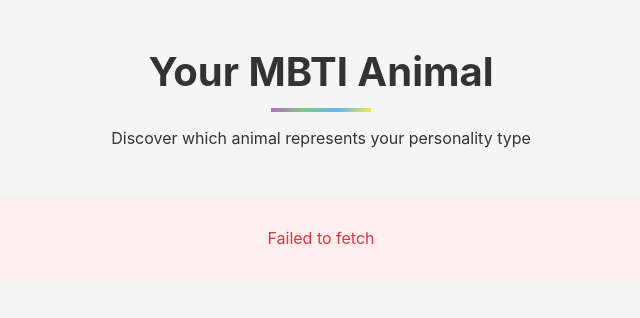
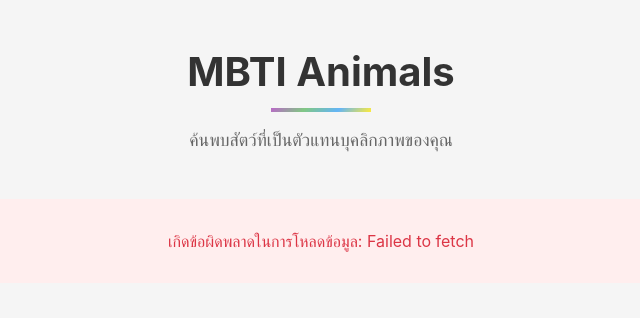
Before and after one commit to chokunkie02/mbti_checker, a Flask app: page /animals in a window 1280 px wide. Shown: the top 318 px of the page, without its empty margins (319-959 px from the left). Run offline with Flask 2, Linux system fonts and the light colour scheme.

Commit message:
Update data animals.json

```diff
--- a/app/templates/animals.html
+++ b/app/templates/animals.html
@@ -1,9 +1,9 @@
 <!DOCTYPE html>
-<html lang="en">
+<html lang="th">
 <head>
     <meta charset="UTF-8">
     <meta name="viewport" content="width=device-width, initial-scale=1.0">
-    <title>MBTI Animal Types</title>
+    <title>MBTI Animals</title>
     <style>
         :root {
             --analyst-color: #BA68C8;
@@ -18,7 +18,7 @@
         }
 
         body {
-            font-family: -apple-system, BlinkMacSystemFont, 'Segoe UI', Roboto, Oxygen, Ubuntu, Cantarell, sans-serif;
+            font-family: -apple-system, BlinkMacSystemFont, 'Segoe UI', Roboto, sans-serif;
             margin: 0;
             padding: 20px;
             background-color: var(--mbti-bg);
@@ -51,6 +51,11 @@
             width: 100px;
             height: 4px;
             background: var(--mbti-gradient);
+        }
+
+        .subtitle {
+            color: #666;
+            font-size: 1.1rem;
         }
 
         .current-type {
@@ -148,16 +153,6 @@
             transform: translateY(-2px);
         }
 
-        @media (max-width: 768px) {
-            .traits-grid {
-                grid-template-columns: 1fr;
-            }
-
-            .carousel-item {
-                flex: 0 0 calc(100% - 2rem);
-            }
-        }
-
         .loading {
             text-align: center;
             padding: 2rem;
@@ -173,13 +168,23 @@
             border-radius: 8px;
             margin: 1rem 0;
         }
+
+        @media (max-width: 768px) {
+            .traits-grid {
+                grid-template-columns: 1fr;
+            }
+
+            .carousel-item {
+                flex: 0 0 calc(100% - 2rem);
+            }
+        }
     </style>
 </head>
 <body>
     <div class="container">
         <div class="page-header">
-            <h1>Your MBTI Animal</h1>
-            <p>Discover which animal represents your personality type</p>
+            <h1>MBTI Animals</h1>
+            <p class="subtitle">ค้นพบสัตว์ที่เป็นตัวแทนบุคลิกภาพของคุณ</p>
         </div>
 
         <div id="loading" class="loading">
@@ -189,25 +194,27 @@
         <div id="error-container"></div>
 
         <div class="current-type" id="current-type" style="display: none">
-            <!-- Current type content will be loaded here -->
+            <!-- เนื้อหาประเภทปัจจุบันจะถูกโหลดที่นี่ -->
         </div>
 
         <div class="carousel-section" id="carousel-section" style="display: none">
-            <h2 class="carousel-title">Other MBTI Animals</h2>
+            <h2 class="carousel-title">สัตว์ MBTI อื่นๆ</h2>
             <div class="carousel">
                 <div class="carousel-container" id="carousel-container">
-                    <!-- Other types will be loaded here -->
+                    <!-- สัตว์ประเภทอื่นๆ จะถูกโหลดที่นี่ -->
                 </div>
                 <div class="carousel-buttons">
-                    <button class="carousel-button" onclick="previousSlide()">Previous</button>
-                    <button class="carousel-button" onclick="nextSlide()">Next</button>
+                    <button class="carousel-button" onclick="previousSlide()">ก่อนหน้า</button>
+                    <button class="carousel-button" onclick="nextSlide()">ถัดไป</button>
                 </div>
             </div>
         </div>
     </div>
 
     <script>
-        // Fetch and display animal data
+        let currentSlide = 0;
+        let animals = [];
+
         async function fetchAnimalData() {
             const loading = document.getElementById('loading');
             const errorContainer = document.getElementById('error-container');
@@ -220,28 +227,17 @@
                 currentType.style.display = 'none';
                 carouselSection.style.display = 'none';
 
-                const response = await fetch('https://raw.githubusercontent.com/chokunkie/mbti_checker/refs/heads/main/app/templates/animal.json');
+                const response = await fetch('https://raw.githubusercontent.com/chokunkie02/mbti_checker/refs/heads/main/app/templates/animals.json');
 
                 if (!response.ok) {
-                    throw new Error(`Failed to fetch data: ${response.status} ${response.statusText}`);
+                    throw new Error('ไม่สามารถโหลดข้อมูลได้');
                 }
 
-                const text = await response.text();
-                let data;
-                try {
-                    data = JSON.parse(text);
-                } catch (e) {
-                    console.error('JSON parsing error:', e);
-                    console.log('Received text:', text);
-                    throw new Error('Invalid JSON data received from server');
-                }
+                const data = await response.json();
+                animals = data;
 
-                if (!Array.isArray(data)) {
-                    throw new Error('Expected array of animal data');
-                }
-
-                displayCurrentType(data[0]); // Display first animal by default
-                setupCarousel(data.slice(1)); // Setup carousel with other animals
+                displayCurrentType(animals[0]);
+                setupCarousel(animals.slice(1));
 
                 currentType.style.display = 'block';
                 carouselSection.style.display = 'block';
@@ -249,7 +245,7 @@
                 console.error('Error:', error);
                 errorContainer.innerHTML = `
                     <div class="error-message">
-                        ${error.message || 'เกิดข้อผิดพลาดในการโหลดข้อมูล กรุณาลองใหม่อีกครั้ง'}
+                        เกิดข้อผิดพลาดในการโหลดข้อมูล: ${error.message}
                     </div>
                 `;
             } finally {
@@ -277,18 +273,14 @@
             `;
         }
 
-        let currentSlide = 0;
-        let animals = [];
-
-        function setupCarousel(animalData) {
-            animals = animalData;
+        function setupCarousel(carouselAnimals) {
             const container = document.getElementById('carousel-container');
-            updateCarousel();
+            updateCarousel(carouselAnimals);
         }
 
-        function updateCarousel() {
+        function updateCarousel(carouselAnimals) {
             const container = document.getElementById('carousel-container');
-            const visibleAnimals = animals.slice(currentSlide, currentSlide + 3);
+            const visibleAnimals = carouselAnimals.slice(currentSlide, currentSlide + 3);
 
             container.innerHTML = visibleAnimals.map(animal => `
                 <div class="carousel-item" style="border: 2px solid ${animal.colors[0]}">
@@ -296,29 +288,31 @@
                     <p>${animal.description.substring(0, 150)}...</p>
                 </div>
             `).join('');
+
+            container.style.transform = `translateX(-${currentSlide * 33.333}%)`;
         }
 
         function nextSlide() {
             if (currentSlide < animals.length - 3) {
                 currentSlide++;
-                updateCarousel();
+                updateCarousel(animals.slice(1));
             } else {
                 currentSlide = 0;
-                updateCarousel();
+                updateCarousel(animals.slice(1));
             }
         }
 
         function previousSlide() {
             if (currentSlide > 0) {
                 currentSlide--;
-                updateCarousel();
+                updateCarousel(animals.slice(1));
             } else {
                 currentSlide = Math.max(0, animals.length - 3);
-                updateCarousel();
+                updateCarousel(animals.slice(1));
             }
         }
 
-        // Initialize the page
+        // เริ่มต้นโหลดข้อมูล
         fetchAnimalData();
     </script>
 </body>
```
Also changed, not shown: app/templates/animals.json.
